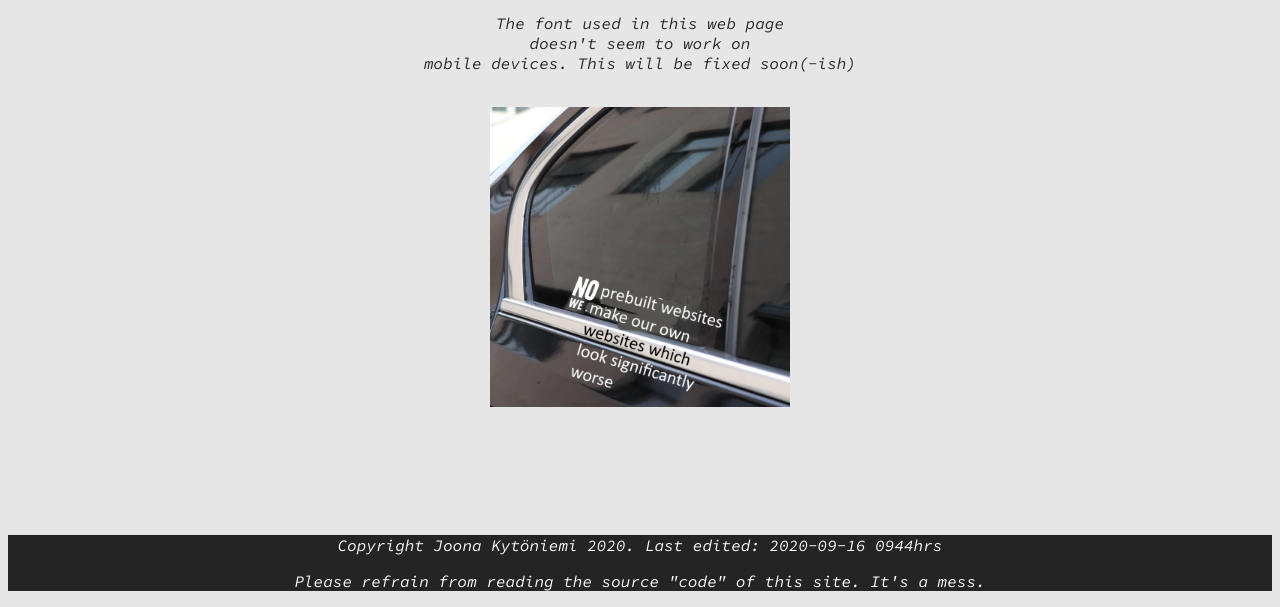
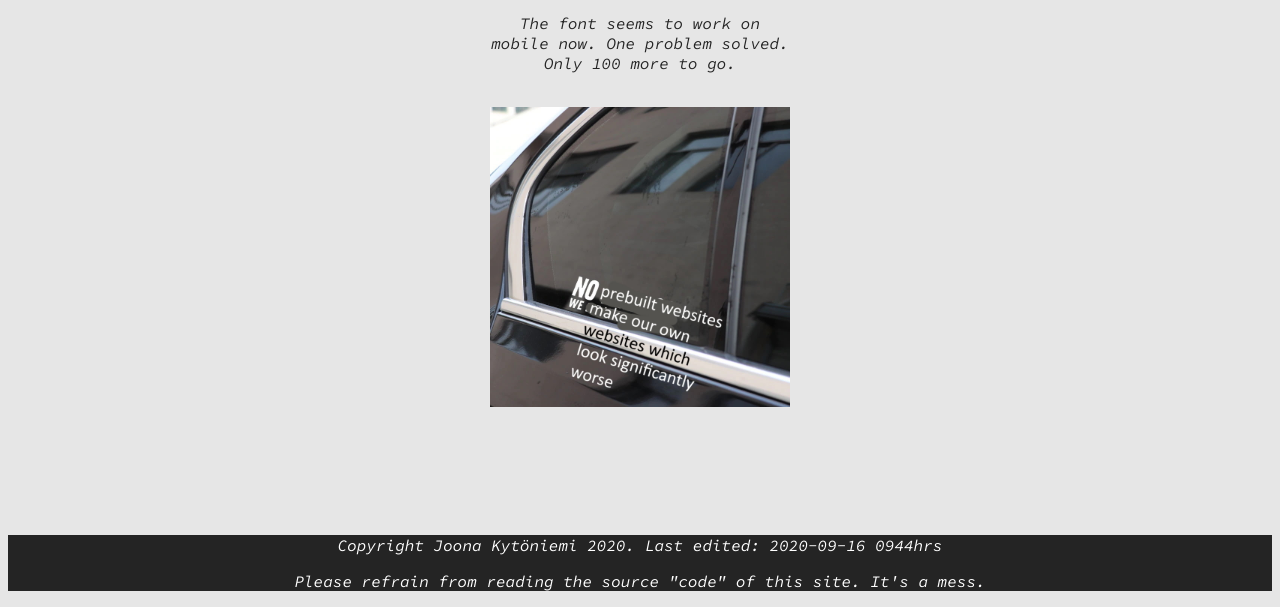
Before and after one commit to jnkyto/kytari.github.io, a plain HTML site: page index.html in a window 1280 px wide. Shown: the part 214-821 px from the top of the page. Drawn offline with Linux system fonts and the light colour scheme.

Commit message:
damn bro it worked. thank you css for being very easy to understand

```diff
--- a/index.html
+++ b/index.html
@@ -40,7 +40,7 @@
 <div class="content" id="post0">
 	<h1 class="headline">Welcome to my web page.</h1>
 	<p class="bodytext">Still under construction.<br>Do come back at a later date.<br>(or don't, I don't mind)</p>
-	<p class="bodytext">The font used in this web page<br>doesn't seem to work on<br>mobile devices. This will be fixed soon(-ish)</p>
+	<p class="bodytext">The font seems to work on<br>mobile now. One problem solved.<br>Only 100 more to go.</p>
 	<br>
 	<img class="postimg" src="le_funny_maymay.jpg" alt="wholesome 100 reddit 100 keanu 100 chungus 100" width="300" height="300">
 </div>
```
